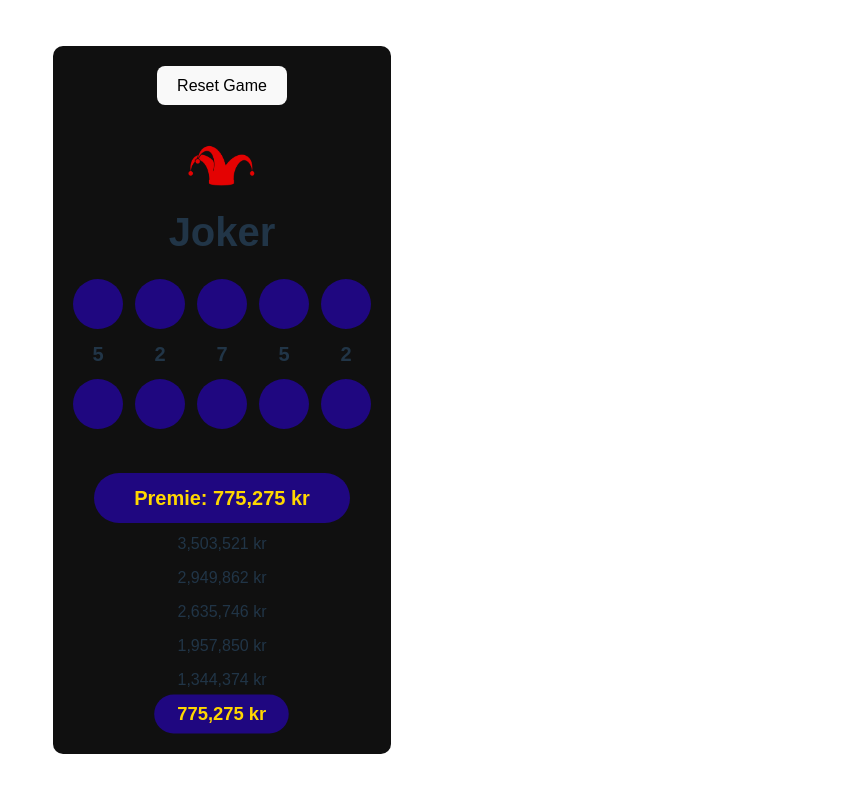
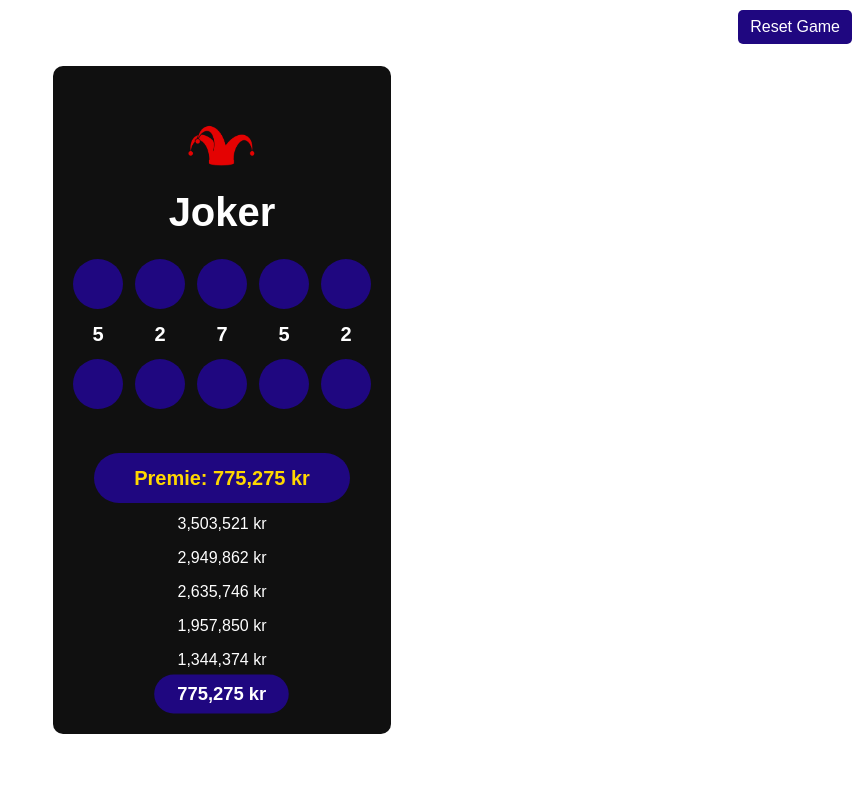
Before and after one commit to banjohans/joker, a React (Vite) app: page / in a window 1280 px wide. Shown: the top 792 px of the page, without its empty margins (418-1280 px from the left). Built offline with nearby package versions, Linux system fonts and the light colour scheme.

Commit message:
Style updates for game UI: enhance prize box visibility and add reset button styling

```diff
--- a/src/NumberGame.css
+++ b/src/NumberGame.css
@@ -1,3 +1,12 @@
+body,
+.game-container,
+.game-wrapper,
+.game-title,
+/* .game-score, */
+.prize-box {
+  color: white !important;
+}
+
 html,
 body {
   margin: 0;
@@ -177,3 +186,21 @@ body {
     font-size: 1.8rem;
   }
 }
+
+.reset-button {
+  position: absolute;
+  top: 10px;
+  right: 10px;
+  background-color: #1f0780;
+  color: white;
+  border: none;
+  padding: 8px 12px;
+  font-size: 16px;
+  cursor: pointer;
+  border-radius: 5px;
+  transition: background-color 0.3s;
+}
+
+.reset-button:hover {
+  background-color: #cc0000;
+}
```
